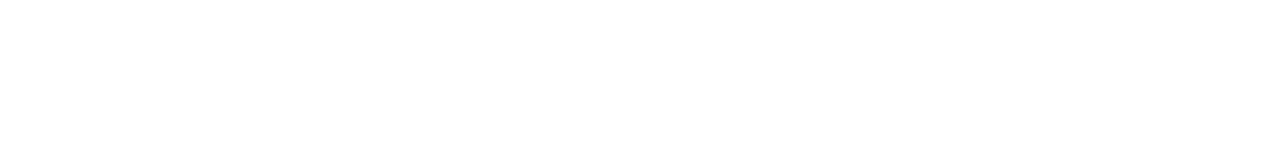
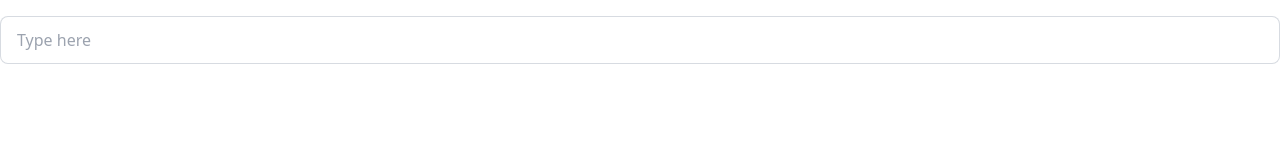
Before and after one commit to CR7sewey/comfy-store-react, a React (Vite) app in the folder vite-project/: page /login in a window 1280 px wide. Shown: the top 160 px of the page. Built offline with nearby package versions, Linux system fonts and the light colour scheme.

Commit message:
FormInputComponent - initialSetup

```diff
--- /dev/null
+++ b/vite-project/src/Components/FormInput.jsx
@@ -0,0 +1,22 @@
+import React from "react";
+
+const FormInput = ({ label, name, type, defaultValue }) => {
+  return (
+    <form>
+      <div className="form-control">
+        <label className="label">
+          <span className="label-text">{label}</span>
+        </label>
+        <input
+          type={type}
+          name={name}
+          value={defaultValue}
+          placeholder="Type here"
+          className="input input-bordered"
+        />
+      </div>
+    </form>
+  );
+};
+
+export default FormInput;
--- /dev/null
+++ b/vite-project/src/Components/index.jsx
@@ -0,0 +1,2 @@
+export { default as FormInput } from "./FormInput";
+export { default as Navbar } from "./Navbar";
--- a/vite-project/src/Pages/Login.jsx
+++ b/vite-project/src/Pages/Login.jsx
@@ -1,7 +1,12 @@
 import React from "react";
+import { FormInput } from "../Components";
 
 const Login = () => {
-  return <div></div>;
+  return (
+    <div>
+      <FormInput />
+    </div>
+  );
 };
 
 export default Login;
```
Also changed, not shown: 1 other file (tests, documents, lock files or other folders).
